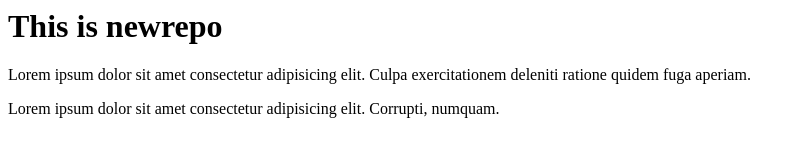
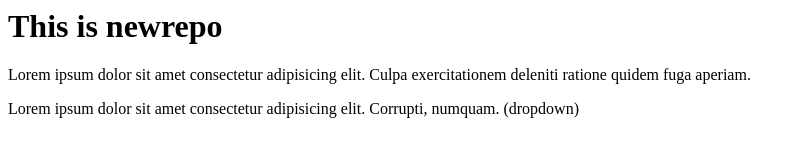
Before and after one commit to Abhishek-A-More/newrepo, a plain HTML site: page index.html in a window 1280 px wide. Shown: the whole page, without its empty margins (0-805 px from the left). Drawn offline with Linux system fonts and the light colour scheme.

```diff
--- a/index.html
+++ b/index.html
@@ -1,3 +1,3 @@
 <h1>This is newrepo</h1>
 <p>Lorem ipsum dolor sit amet consectetur adipisicing elit. Culpa exercitationem deleniti ratione quidem fuga aperiam.</p>
-<p>Lorem ipsum dolor sit amet consectetur adipisicing elit. Corrupti, numquam.</p>
+<p>Lorem ipsum dolor sit amet consectetur adipisicing elit. Corrupti, numquam. (dropdown)</p>
```
